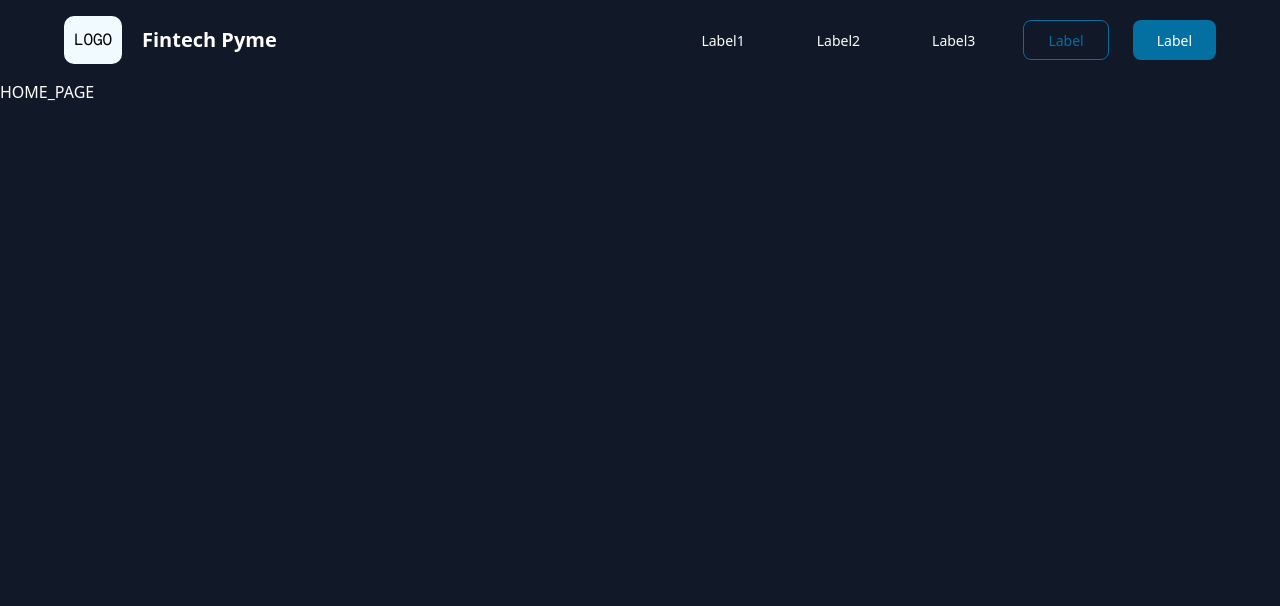
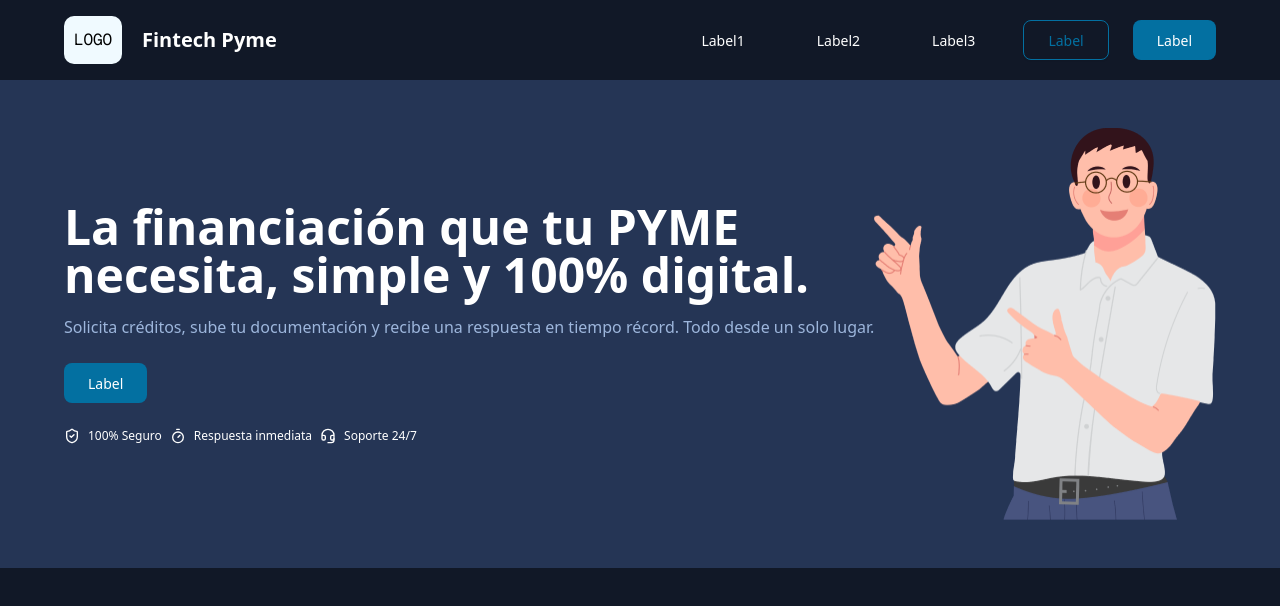
Before and after one commit to AlejandroPerren/credito-pymes-noCountry, a Next.js app in the folder frontend/: page / in a window 1280 px wide. Shown: the top 606 px of the page. Built offline with nearby package versions, Linux system fonts and the light colour scheme.

Commit message:
Hero Section

```diff
--- a/frontend/src/app/page.tsx
+++ b/frontend/src/app/page.tsx
@@ -1,3 +1,9 @@
+import HeroSection from "@/components/organism/HeroSection";
+
 export default function Home() {
-  return <div>HOME_PAGE</div>;
+  return (
+    <div>
+      <HeroSection />
+    </div>
+  );
 }
--- /dev/null
+++ b/frontend/src/components/organism/HeroSection.tsx
@@ -0,0 +1,35 @@
+import Image from "next/image";
+import { Button } from "../ui/button";
+import { ShieldCheck, Timer, Headset } from "lucide-react";
+
+export default function HeroSection() {
+  return (
+    <div className="flex bg-popover px-brand-3xl py-brand-2xl">
+      <div className="w-full flex flex-col items-start justify-center gap-brand-lg">
+        <div className="flex flex-col gap-brand-md">
+          <h1 className="heading-1">La financiación que tu PYME necesita, simple y 100% digital.</h1>
+          <p className="paragraph-regular text-muted-foreground">
+            Solicita créditos, sube tu documentación y recibe una respuesta en tiempo récord. Todo desde un solo lugar.
+          </p>
+        </div>
+        <Button size="lg">Label</Button>
+        <div className="flex gap-brand-sm">
+          <div className="flex gap-brand-sm items-center">
+            <ShieldCheck width={16} height={16} />
+            <span className="paragraph-mini-medium">100% Seguro</span>
+          </div>
+          <div className="flex gap-brand-sm items-center">
+            <Timer width={16} height={16} />
+            <span className="paragraph-mini-medium">Respuesta inmediata</span>
+          </div>
+          <div className="flex gap-brand-sm items-center">
+            <Headset width={16} height={16} />
+            <span className="paragraph-mini-medium">Soporte 24/7</span>
+          </div>
+        </div>
+      </div>
+
+      <Image src="/png/hero-image.png" alt="hero-image" width={341.57} height={393.19} />
+    </div>
+  );
+}
```
Also changed, not shown: frontend/public/png/hero-image.png (added).
